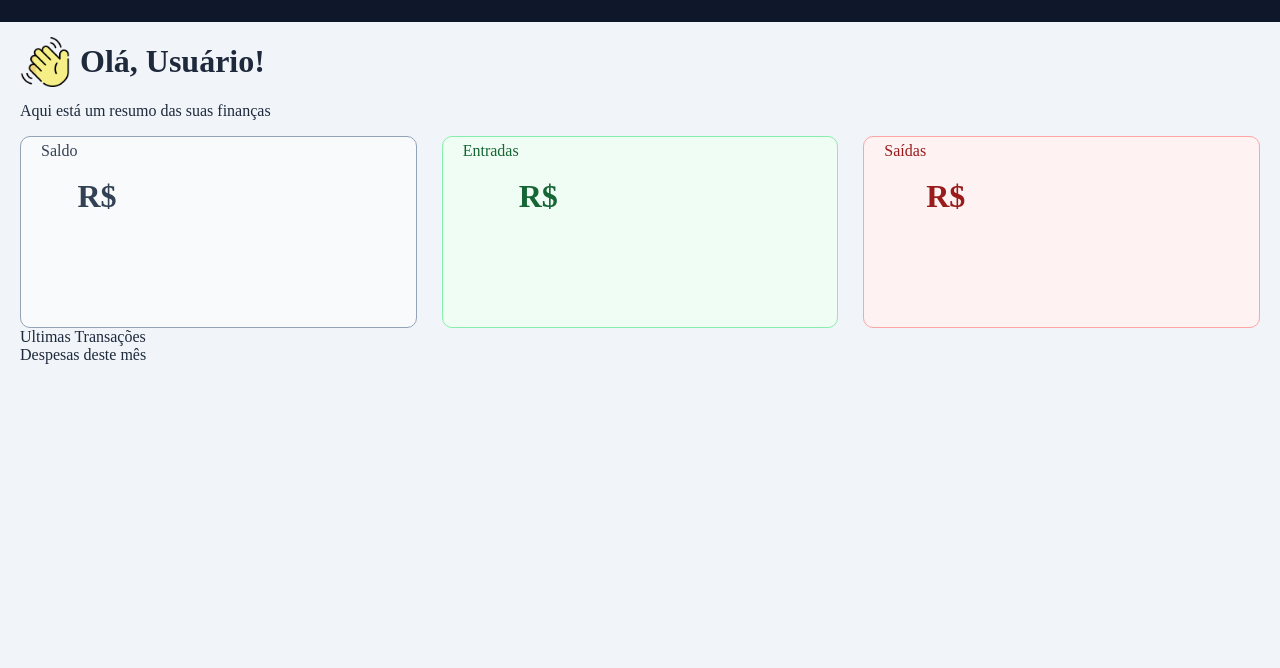
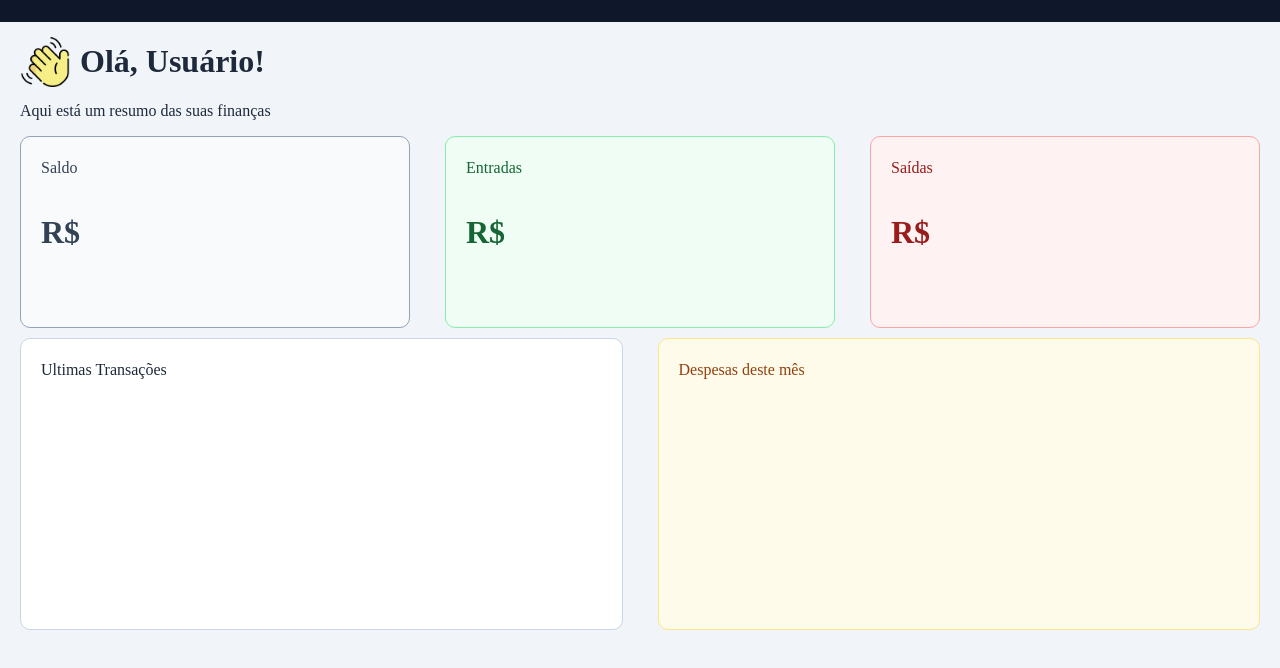
Before and after one commit to jaonasc/MoneyFlow, a plain HTML site: page index.html in a window 1280 px wide. Shown: the part 78-746 px from the top of the page. Drawn offline with Linux system fonts and the light colour scheme.

Commit message:
Atualizando projeto, faltando alterações minimas

```diff
--- a/index.html
+++ b/index.html
@@ -18,7 +18,6 @@
             <a href="http://">Transações</a>
             <a href="form.html">Fale Conosco</a>
         </nav>
-
     </header>
 
     <main>
@@ -42,12 +41,13 @@
                 <h1>R$</h1>
             </div>
         </div>
-
-        <div id="ultimas transacoes" class="caixa2">Ultimas Transações
-
-        </div>
-        <div id="despesasmes" class="caixa2">Despesas deste mês
-
+        <div class="container-lower">
+            <div id="ultimastransacoes" class="caixa2">
+                <p>Ultimas Transações</p>
+            </div>
+            <div id="despesasmes" class="caixa2">
+                <p>Despesas deste mês</p>
+            </div>
         </div>
     </main>
 </body>
--- a/style.css
+++ b/style.css
@@ -99,17 +99,21 @@ nav a img{
 .container-caixas{
     display: flex;
     flex-direction: row;
-    gap: 25px;
+    gap: 35px;
 }
 
 .caixa {
     display: flex;
+    flex-direction: column;
     background-color: #FFFFFF;
     border: 1px solid #CBD5E1;
     border-radius: 10px;
     padding: 20px;
     height: 150px;
     width: 450px;
+}
+.caixa p {
+    margin-top: 2px;
 }
 #saldo{
     border: 1px solid #94A3B8;
@@ -126,3 +130,44 @@ nav a img{
     background-color: #FEF2F2;
     color: #991B1B;
 }
+
+.container-lower{
+    display: flex;
+    flex-direction: row;
+    gap: 35px;
+}
+
+.caixa2{
+    margin-top: 10px;
+    display: flex;
+    flex-direction: column;
+    background-color: #FFFFFF;
+    border: 1px solid #CBD5E1;
+    border-radius: 10px;
+    padding: 20px;
+    height: 250px;
+    width: 650px;
+}
+
+.caixa2 p {
+    margin-top: 2px;
+}
+#ultimastransacoes{
+    background-color:#FFFFFF;
+    border: 1px solid #CBD5E1;
+    color: #64748B;
+}
+
+#ultimastransacoes p {
+    color: #1E293B;
+}
+
+#despesasmes{
+    background-color: #FFFBEB;
+    border: 1px solid #FDE68A;
+    color: #78350F;
+}
+
+#despesasmes p{
+    color: #92400E;
+}
```
